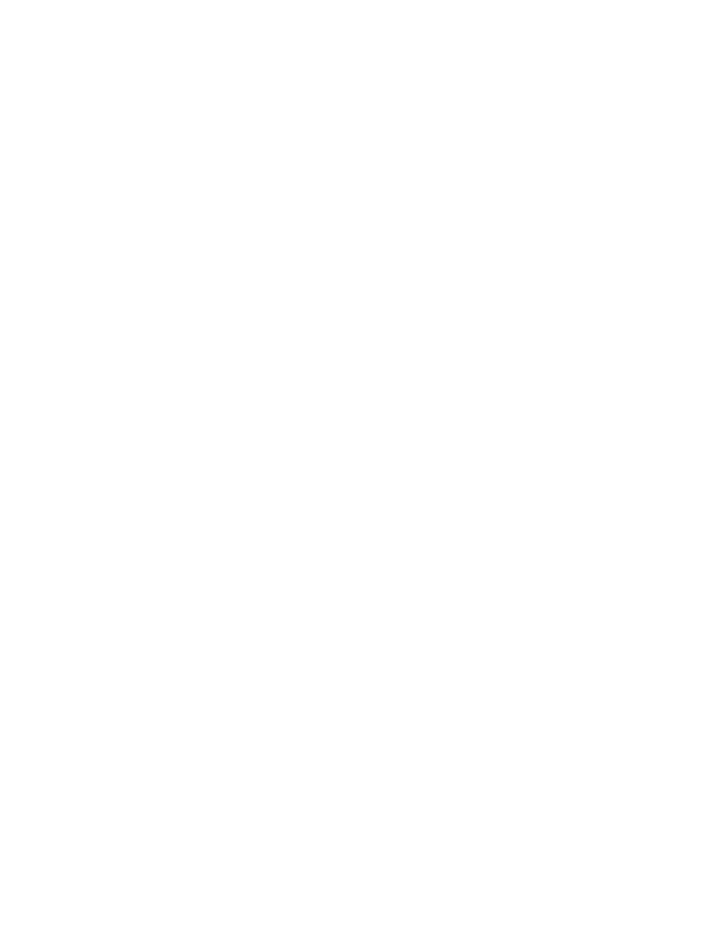
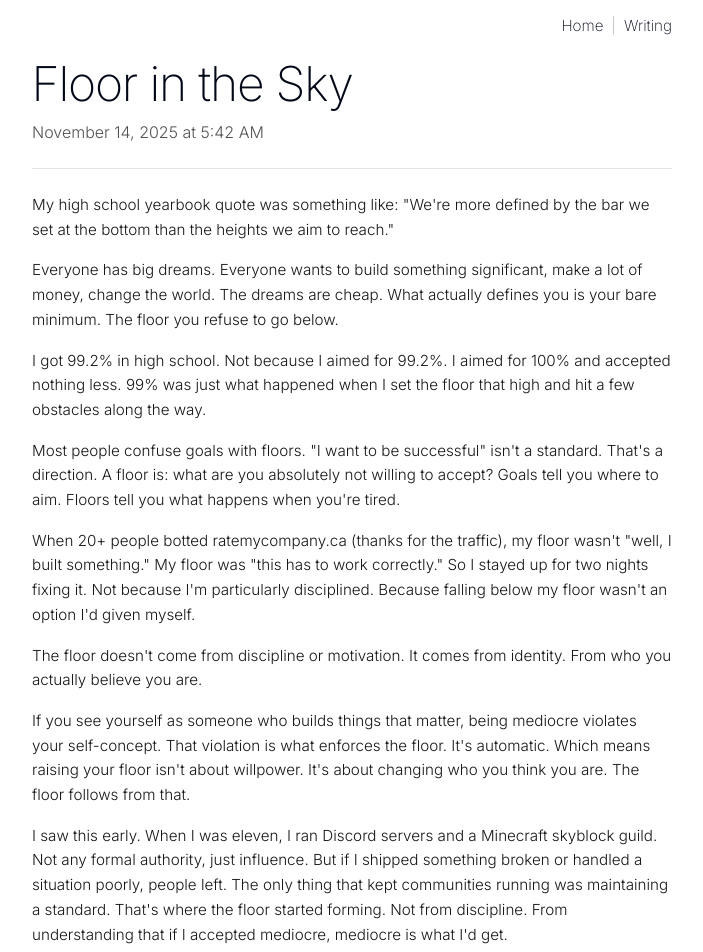
Before and after one commit to lance116/lances-portfolio, a Next.js app: page /writing/floor-in-the-sky in a window 1280 px wide. Before the commit this address had no page. Shown: the part 80-1032 px from the top of the page, without its empty margins (288-991 px from the left). Before the commit the page ends 800 px from the top, so only its background shows below. Built offline with nearby package versions, Linux system fonts and the light colour scheme.

Commit message:
new essay

```diff
--- a/app/writing/[id]/page.tsx
+++ b/app/writing/[id]/page.tsx
@@ -22,6 +22,39 @@ function Logo({ src, alt, size = 18, className = "" }: { src: string; alt: strin
 
 // Map of essay IDs to content and metadata
 const essayMap: Record<string, { title: string; date: string; content: string }> = {
+  "floor-in-the-sky": {
+    title: "Floor in the Sky",
+    date: "2025-11-14T05:42:00",
+    content: `My high school yearbook quote was something like: "We're more defined by the bar we set at the bottom than the heights we aim to reach."
+
+Everyone has big dreams. Everyone wants to build something significant, make a lot of money, change the world. The dreams are cheap. What actually defines you is your bare minimum. The floor you refuse to go below.
+
+I got 99.2% in high school. Not because I aimed for 99.2%. I aimed for 100% and accepted nothing less. 99% was just what happened when I set the floor that high and hit a few obstacles along the way.
+
+Most people confuse goals with floors. "I want to be successful" isn't a standard. That's a direction. A floor is: what are you absolutely not willing to accept? Goals tell you where to aim. Floors tell you what happens when you're tired.
+
+When 20+ people botted ratemycompany.ca (thanks for the traffic), my floor wasn't "well, I built something." My floor was "this has to work correctly." So I stayed up for two nights fixing it. Not because I'm particularly disciplined. Because falling below my floor wasn't an option I'd given myself.
+
+The floor doesn't come from discipline or motivation. It comes from identity. From who you actually believe you are.
+
+If you see yourself as someone who builds things that matter, being mediocre violates your self-concept. That violation is what enforces the floor. It's automatic. Which means raising your floor isn't about willpower. It's about changing who you think you are. The floor follows from that.
+
+I saw this early. When I was eleven, I ran Discord servers and a Minecraft skyblock guild. Not any formal authority, just influence. But if I shipped something broken or handled a situation poorly, people left. The only thing that kept communities running was maintaining a standard. That's where the floor started forming. Not from discipline. From understanding that if I accepted mediocre, mediocre is what I'd get.
+
+This is why people quit too early. They say they want to build something important, but their floor is "I tried, I learned something." So when things get hard, they've already cleared their minimum standard. They can give up with a clear conscience. The people who succeed have a different floor. Not "I'll try to make this work." Just "this will work."
+
+But the floor isn't about the path. It's about the standard. If your floor is "this has to matter" and you realize it doesn't matter, the floor forces you to stop. There's no internal debate. Continuing would violate the standard. The same floor that keeps you up two nights fixing bugs is what makes you kill the whole project when you realize it's solving the wrong problem.
+
+People also think high standards make you stubborn. It's the opposite. High standards make pivoting easier. If your floor is "this has to be excellent," you're not married to any specific approach. You're attached to the outcome. When something isn't working, the floor tells you immediately. Change it.
+
+Set standards for things you control. "This has to work correctly" is a floor you can enforce. "This has to make me rich" isn't. One is about output quality. The other is about outcomes that depend on factors beyond you. The useful floors are about standards, not results.
+
+The floor makes decisions easier. When something doesn't meet your standard, you know immediately. No internal debate. No agonizing over sunk costs. The answer is obvious. Either it clears the bar or it doesn't.
+
+High standards don't prevent failure. They prevent mediocrity. You can fail a hundred times with a high floor. Each time, you built something that met your standard. The market just said no. That's fine. What you can't do is lower the bar because you're tired of failing.
+
+Set the bar high enough, and average becomes impossible. Mediocre becomes unthinkable. The heights you aim for don't matter if you're willing to settle for less. But if you make settling impossible, you'll find a way to clear the bar you set.`
+  },
   "the-window-between-nothing": {
     title: "The Window Between Nothing",
     date: "2025-11-14T04:26:00",
--- a/app/writing/page.tsx
+++ b/app/writing/page.tsx
@@ -21,6 +21,12 @@ function Logo({ src, alt, size = 18, className = "" }: { src: string; alt: strin
 
 // Essays with metadata
 const essays = [
+  {
+    id: "floor-in-the-sky",
+    title: "Floor in the Sky",
+    description: "An essay about standards.",
+    date: "2025-11-14T05:42:00"
+  },
   {
     id: "the-window-between-nothing",
     title: "The Window Between Nothing",
```
